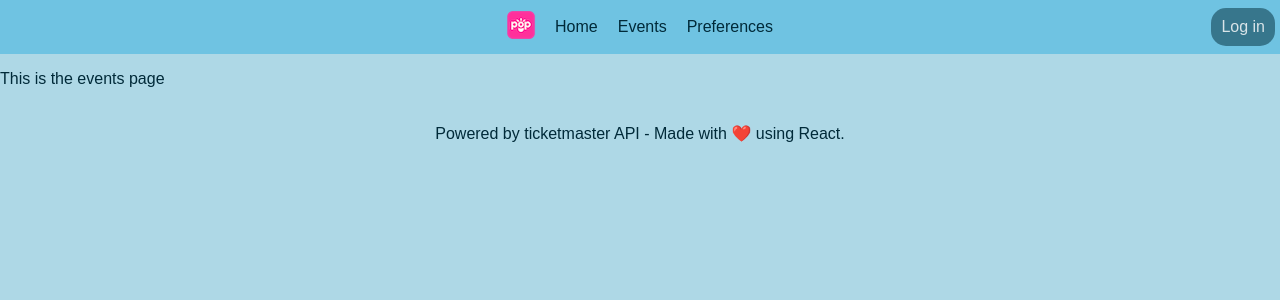
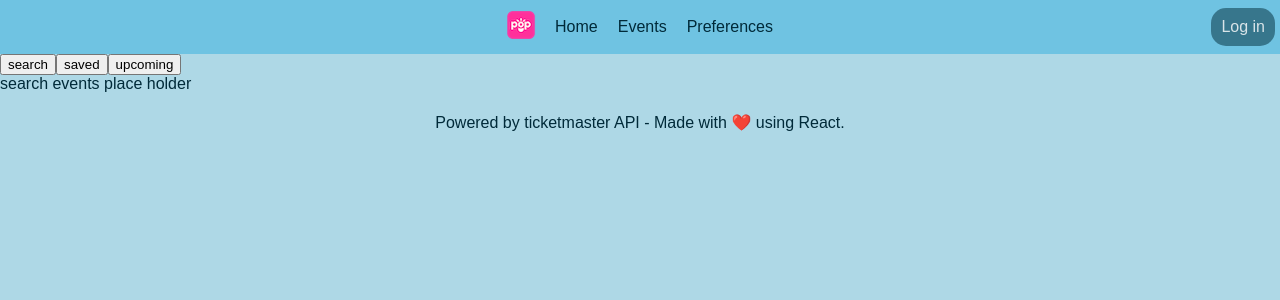
Before and after one commit to ash-kick/event-pop-app, a React (Vite) app: page /events in a window 1280 px wide. Shown: the top 300 px of the page. Built offline with nearby package versions, Linux system fonts and the light colour scheme; a web font is replaced by a local one.

Commit message:
adding button structure for events page move through event display

```diff
--- a/src/pages/events/Events.jsx
+++ b/src/pages/events/Events.jsx
@@ -1,3 +1,38 @@
+import { useState } from "react";
+
 export default function Events() {
-     return <p>This is the events page</p>;
+     const [activeTab, setActiveTab] = useState("search");
+     console.log(activeTab);
+     return (
+          <div className="events-page-container">
+               <div className="event-tabs-container">
+                    <button
+                         className={`events-tab-button ${activeTab === "search" ? "active" : ""}`}
+                         onClick={() => {
+                              setActiveTab("search");
+                         }}>
+                         search
+                    </button>
+                    <button
+                         className={`events-tab-button ${activeTab === "saved" ? "active" : ""}`}
+                         onClick={() => {
+                              setActiveTab("saved");
+                         }}>
+                         saved
+                    </button>
+                    <button
+                         className={`events-tab-button ${activeTab === "upcoming" ? "active" : ""}`}
+                         onClick={() => {
+                              setActiveTab("upcoming");
+                         }}>
+                         upcoming
+                    </button>
+                    <div className="event-page-display">
+                         {activeTab === "search" ? "search events place holder" : ""}
+                         {activeTab === "saved" ? "saved events place holder" : ""}
+                         {activeTab === "upcoming" ? "upcoming events place holder" : ""}
+                    </div>
+               </div>
+          </div>
+     );
 }
```
